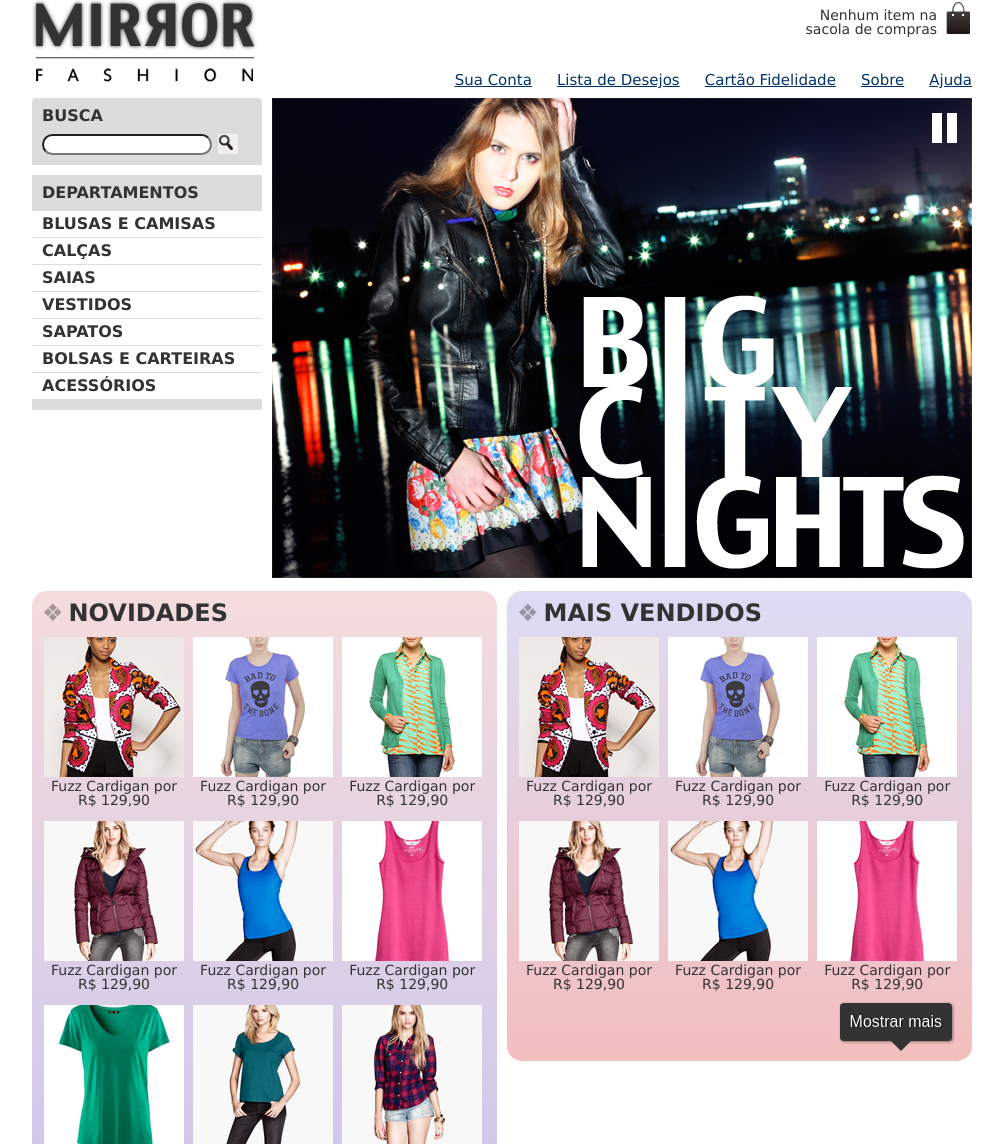
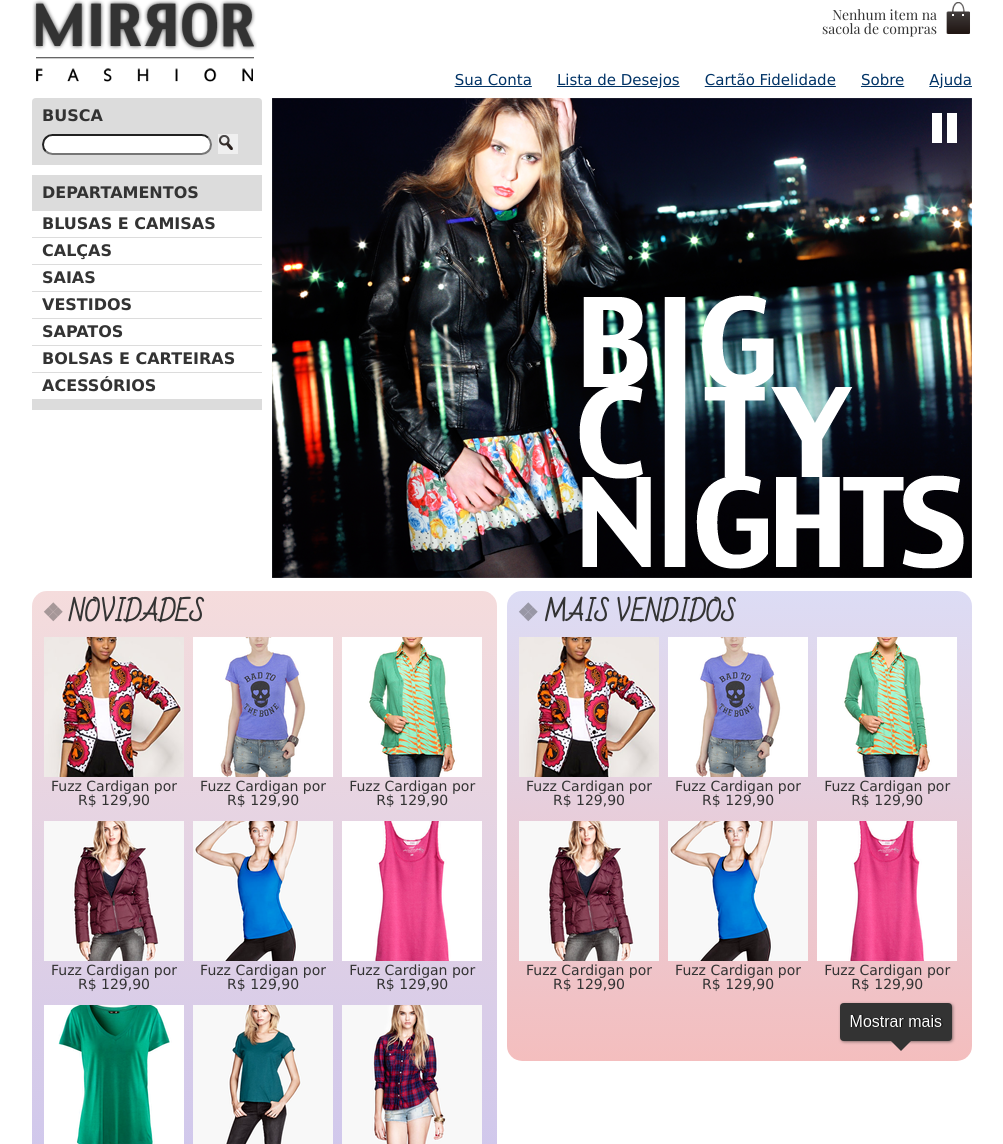
Before and after one commit to williamfelipee2/ProjetoMirrorFashion, a PHP site: page / in a window 1280 px wide. Shown: the top 1144 px of the page, without its empty margins (138-1141 px from the left). Run offline with PHP 8.4, Linux system fonts and the light colour scheme.

Commit message:
alterando as fontes do site

```diff
--- a/checkout.html
+++ b/checkout.html
@@ -171,7 +171,7 @@
                     <output for="qtd preco" id="total" class="form-control">R$ 129.90</output>
                 </div>
 
-                <dd id="preco" >R$ 129.90 </dd>
+                <dd id="preco" >R$ 129.90</dd>
 
                 <div class="card mb-3">
                     <!--inserir-->
--- a/estilos.css
+++ b/estilos.css
@@ -1,5 +1,17 @@
 header {
     position: relative;
+    }
+
+    body{
+        font-weight: "PT Sans", sans-serif;
+    }
+
+    .painel h2{
+        font-family: "Bad Script", sans-serif;
+    }
+
+    p{
+        font-family: 'Playfair Display',sans-serif;
     }
 
     .container {
@@ -7,7 +19,7 @@ header {
         width: 940px;
     }
     .sacola {
-        background: url(../img/sacola.png) no-repeat top right;
+        background: url("img/sacola.png") no-repeat top right;
         padding-top: 8px;
         font-size: 14px;
         padding-right: 35px;
--- a/index.html
+++ b/index.html
@@ -5,6 +5,8 @@
     <meta charset="UTF-8">
     <meta name="viewport" content="width=device-width, initial-scale=1.0">
     <meta http-equiv="X-UA-Compatible" content="ie=edge">
+    <link rel="stylesheet" href="https://fonts.googleapis.com/css?family=PT+Sans|Bad+Script">
+    <link href="https://fonts.googleapis.com/css?family=Playfair+Display&display=swap" rel="stylesheet">
     <link rel="stylesheet" href="reset.css">
     <link rel="stylesheet" href="estilos.css">
 
@@ -317,7 +319,7 @@
     <!--fim .container .paineis-->
     <footer>
         <div class="container">
-            <img src="img/logo-rodape.png" alt="Logo da mirror fashion">
+            <img src="img/logo-rodape.png" alt="Logo da mirror fashion"/>
 
             <ul class="social">
                 <li><a href="https://facebook.com/mirrorfashion">Facebook</a></li>
--- a/sobre.html
+++ b/sobre.html
@@ -40,7 +40,7 @@
         <figcaption>família Pelho</figcaption>
     </figure>
 
-    <p>A fundação em 1932 ocorreu no momento da descoberta econônica do interior do Paraná. A
+    <p>A fundação em <?php print date("Y"); ?> ocorreu no momento da descoberta econônica do interior do Paraná. A
     família <em>Pelho</em>, tradicional da região, investiu todas as suas economias nessa nova iniciativa,
     revolucionária para a época. O fundador <em>Eduardo Simões Pelho</em>em, dotado de particular visão
     administrativa, guiou os negócios da empresa durante mais de 50 anos, muitos deles ao lado
```
